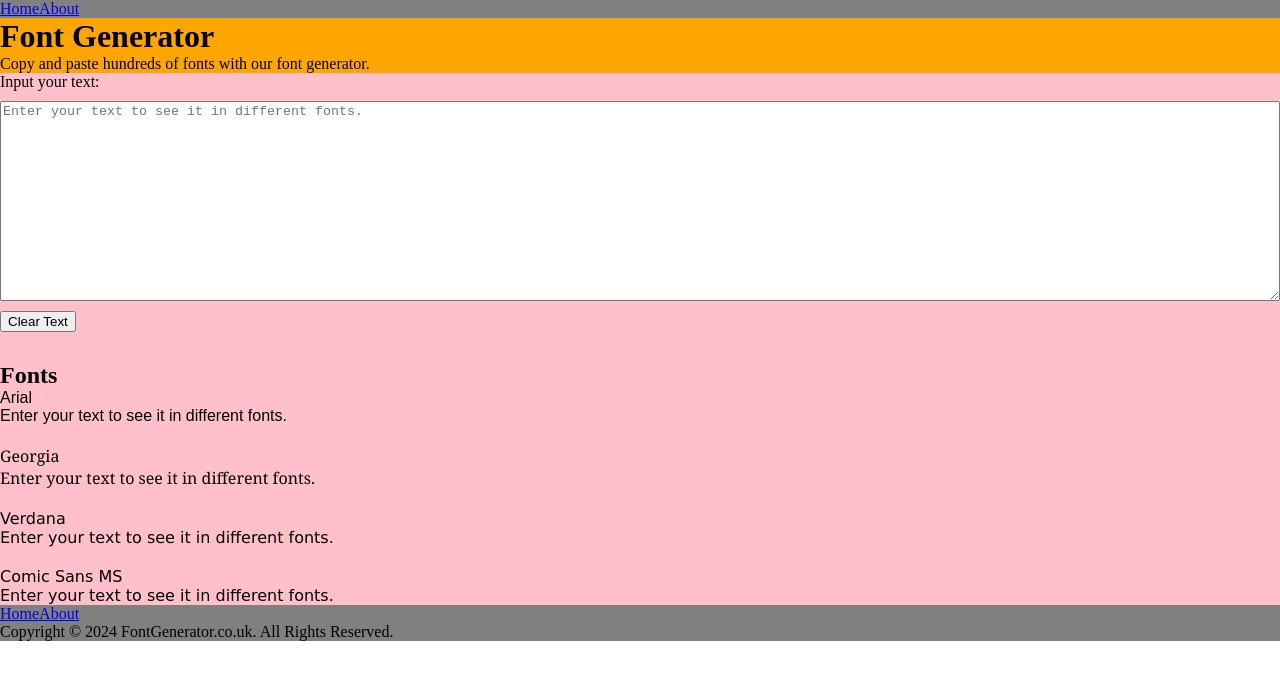
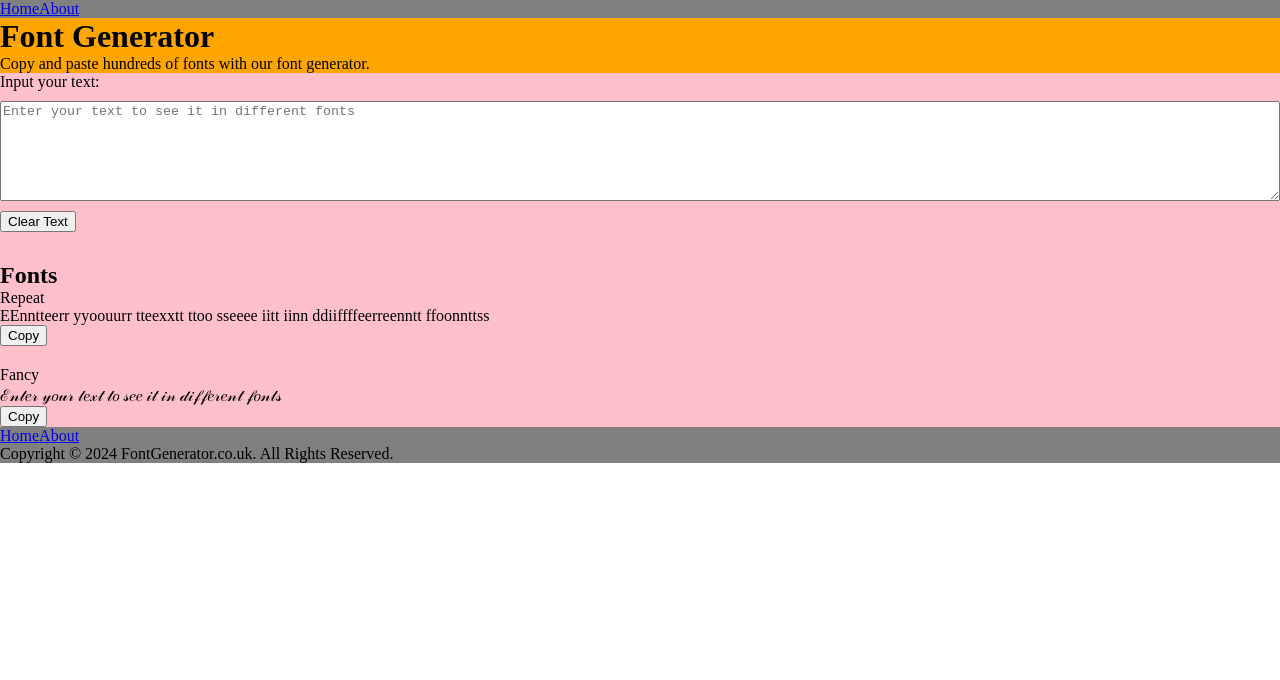
Before and after one commit to johnnyfwk/font-generator-front-end, a React (Create React App) app: page / in a window 1280 px wide. Shown: the top 680 px of the page. Built offline with nearby package versions, Linux system fonts and the light colour scheme.

Commit message:
Adding copy font functionality.

```diff
--- a/src/content/fonts.js
+++ b/src/content/fonts.js
@@ -1,18 +1,177 @@
 export const allFonts = [
+    /*********************************************** TEMPLATE ***********************************************
     {
-        name: "Arial",
-        typeface: "sans-serif"
+        name: "xxxxxxxxxxxx",
+        characters: {
+            'a': 'xxxxxxxxxxxx',
+            'b': 'xxxxxxxxxxxx',
+            'c': 'xxxxxxxxxxxx',
+            'd': 'xxxxxxxxxxxx',
+            'e': 'xxxxxxxxxxxx',
+            'f': 'xxxxxxxxxxxx',
+            'g': 'xxxxxxxxxxxx',
+            'h': 'xxxxxxxxxxxx',
+            'i': 'xxxxxxxxxxxx',
+            'j': 'xxxxxxxxxxxx',
+            'k': 'xxxxxxxxxxxx',
+            'l': 'xxxxxxxxxxxx',
+            'm': 'xxxxxxxxxxxx',
+            'n': 'xxxxxxxxxxxx',
+            'o': 'xxxxxxxxxxxx',
+            'p': 'xxxxxxxxxxxx',
+            'q': 'xxxxxxxxxxxx',
+            'r': 'xxxxxxxxxxxx',
+            's': 'xxxxxxxxxxxx',
+            't': 'xxxxxxxxxxxx',
+            'u': 'xxxxxxxxxxxx',
+            'v': 'xxxxxxxxxxxx',
+            'w': 'xxxxxxxxxxxx',
+            'x': 'xxxxxxxxxxxx',
+            'y': 'xxxxxxxxxxxx',
+            'z': 'xxxxxxxxxxxx',
+            'A': 'xxxxxxxxxxxx',
+            'B': 'xxxxxxxxxxxx',
+            'C': 'xxxxxxxxxxxx',
+            'D': 'xxxxxxxxxxxx',
+            'E': 'xxxxxxxxxxxx',
+            'F': 'xxxxxxxxxxxx',
+            'G': 'xxxxxxxxxxxx',
+            'H': 'xxxxxxxxxxxx',
+            'I': 'xxxxxxxxxxxx',
+            'J': 'xxxxxxxxxxxx',
+            'K': 'xxxxxxxxxxxx',
+            'L': 'xxxxxxxxxxxx',
+            'M': 'xxxxxxxxxxxx',
+            'N': 'xxxxxxxxxxxx',
+            'O': 'xxxxxxxxxxxx',
+            'P': 'xxxxxxxxxxxx',
+            'Q': 'xxxxxxxxxxxx',
+            'R': 'xxxxxxxxxxxx',
+            'S': 'xxxxxxxxxxxx',
+            'T': 'xxxxxxxxxxxx',
+            'U': 'xxxxxxxxxxxx',
+            'V': 'xxxxxxxxxxxx',
+            'W': 'xxxxxxxxxxxx',
+            'X': 'xxxxxxxxxxxx',
+            'Y': 'xxxxxxxxxxxx',
+            'Z': 'xxxxxxxxxxxx',
+        }
+    },
+    *********************************************** TEMPLATE ***********************************************/
+
+
+    {
+        name: "Repeat",
+        characters: {
+            'a': 'aa',
+            'b': 'bb',
+            'c': 'cc',
+            'd': 'dd',
+            'e': 'ee',
+            'f': 'ff',
+            'g': 'gg',
+            'h': 'hh',
+            'i': 'ii',
+            'j': 'jj',
+            'k': 'kk',
+            'l': 'll',
+            'm': 'mm',
+            'n': 'nn',
+            'o': 'oo',
+            'p': 'pp',
+            'q': 'qq',
+            'r': 'rr',
+            's': 'ss',
+            't': 'tt',
+            'u': 'uu',
+            'v': 'vv',
+            'w': 'ww',
+            'x': 'xx',
+            'y': 'yy',
+            'z': 'zz',
+            'A': 'AA',
+            'B': 'BB',
+            'C': 'CC',
+            'D': 'DD',
+            'E': 'EE',
+            'F': 'FF',
+            'G': 'GG',
+            'H': 'HH',
+            'I': 'II',
+            'J': 'JJ',
+            'K': 'KK',
+            'L': 'LL',
+            'M': 'MM',
+            'N': 'NN',
+            'O': 'OO',
+            'P': 'PP',
+            'Q': 'QQ',
+            'R': 'RR',
+            'S': 'SS',
+            'T': 'TT',
+            'U': 'UU',
+            'V': 'VV',
+            'W': 'WW',
+            'X': 'XX',
+            'Y': 'YY',
+            'Z': 'ZZ',
+        }
     },
     {
-        name: "Georgia",
-        typeface: "serif"
-    },
-    {
-        name: "Verdana",
-        typeface: "sans-serif"
-    },
-    {
-        name: "Comic Sans MS",
-        typeface: "sans-serif"
+        name: "Fancy",
+        characters: {
+            'a': '𝒶',
+            'b': '𝒷',
+            'c': '𝒸',
+            'd': '𝒹',
+            'e': '𝑒',
+            'f': '𝒻',
+            'g': '𝑔',
+            'h': '𝒽',
+            'i': '𝒾',
+            'j': '𝒿',
+            'k': '𝓀',
+            'l': '𝓁',
+            'm': '𝓂',
+            'n': '𝓃',
+            'o': '𝑜',
+            'p': '𝓅',
+            'q': '𝓆',
+            'r': '𝓇',
+            's': '𝓈',
+            't': '𝓉',
+            'u': '𝓊',
+            'v': '𝓋',
+            'w': '𝓌',
+            'x': '𝓍',
+            'y': '𝓎',
+            'z': '𝓏',
+            'A': '𝒜',
+            'B': 'ℬ',
+            'C': '𝒞',
+            'D': '𝒟',
+            'E': 'ℰ',
+            'F': 'ℱ',
+            'G': '𝒢',
+            'H': 'ℋ',
+            'I': 'ℐ',
+            'J': '𝒥',
+            'K': '𝒦',
+            'L': 'ℒ',
+            'M': 'ℳ',
+            'N': '𝒩',
+            'O': '𝒪',
+            'P': '𝒫',
+            'Q': '𝒬',
+            'R': 'ℛ',
+            'S': '𝒮',
+            'T': '𝒯',
+            'U': '𝒰',
+            'V': '𝒱',
+            'W': '𝒲',
+            'X': '𝒳',
+            'Y': '𝒴',
+            'Z': '𝒵',
+        }
     }
 ];
--- a/src/index.css
+++ b/src/index.css
@@ -31,12 +31,20 @@ form {
     gap: 10px;
 }
 
+button {
+    cursor: pointer;
+}
+
 #input-text {
-    min-height: 200px;
-    width: 100%;
+    min-height: 100px;
+    word-break: break-all;
 }
 
 #output-fonts-wrapper {
     display: grid;
     gap: 20px;
 }
+
+.font-text {
+    word-break: break-all;
+}
--- a/src/pages/Home.jsx
+++ b/src/pages/Home.jsx
@@ -3,19 +3,34 @@ import { useState } from "react";
 import { allFonts } from "../content/fonts";
 
 export default function Home() {
-    const placeholderText = "Enter your text to see it in different fonts.";
+    const placeholderText = "Enter your text to see it in different fonts";
+
     const [ inputText, setInputText ] = useState("");
-    const [ outputFontPlaceHolderText, setOutputFontPlaceHolderText ] = useState(placeholderText);
+    const [ copyButtonText, setCopyButtonText ] = useState("Copy");
+    const [ buttonNumberClicked, setButtonNumberClicked ] = useState(null);
 
     function handleInputText(event) {
         setInputText(event.target.value);
-        setOutputFontPlaceHolderText(event.target.value);
     }
 
     function handleClearTextButton() {
         setInputText("");
-        setOutputFontPlaceHolderText(placeholderText);
     }
+
+    function convertText(text, characters) {
+        let convertedText = '';
+        for (let character of text) {
+            convertedText += characters[character] || character;
+        }
+        return convertedText;
+    }
+
+    function copyToClipboard(buttonNumber, text, characters) {
+        setButtonNumberClicked(buttonNumber);
+        navigator.clipboard.writeText(convertText(text, characters));
+        setCopyButtonText("Copied");
+        setTimeout(() => setCopyButtonText("Copy"), 2000);
+    };
 
     return (
         <div>
@@ -40,7 +55,7 @@ export default function Home() {
                             name="input-text"
                             value={inputText}
                             onChange={handleInputText}
-                            placeholder={outputFontPlaceHolderText}
+                            placeholder={placeholderText}
                         ></textarea>
                         <div>
                             <button
@@ -57,8 +72,15 @@ export default function Home() {
                         {allFonts.map((font, index) => {
                             return (
                                 <div key={index}>
-                                    <div style={{fontFamily: font.name}}>{font.name}</div>
-                                    <div style={{fontFamily: font.name}}>{outputFontPlaceHolderText}</div>
+                                    <div>{font.name}</div>
+                                    <div
+                                        style={{fontFamily: font.name}}
+                                        className="font-text"
+                                    >{convertText(inputText || placeholderText, font.characters)}</div>
+
+                                    <button
+                                        onClick={() => copyToClipboard(index, inputText || placeholderText, font.characters)}
+                                    >{buttonNumberClicked === index ? copyButtonText : "Copy"}</button>
                                 </div>
                             )
                         })}
```
